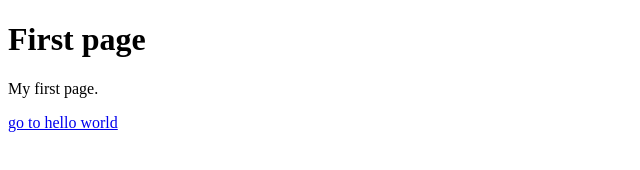
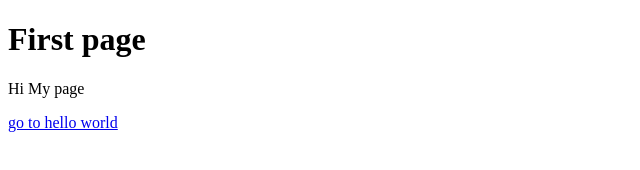
Before and after one commit to MIXThanakorn/MyWebGit, a plain HTML site: page index.html in a window 1280 px wide. Shown: the full height of the page, 0-640 px from the left. Drawn offline with Linux system fonts and the light colour scheme.

Commit message:
main fixed index

```diff
--- a/index.html
+++ b/index.html
@@ -4,10 +4,8 @@
     <title>First Page</title>
   </head>
   <body>
-
     <h1>First page</h1>
-<p>My first page.</p>
+    <p>Hi My page</p>
     <a href="hello.html">go to hello world</a>
-
   </body>
 </html>
```
Lines whose indentation alone changed are shown as unchanged.
